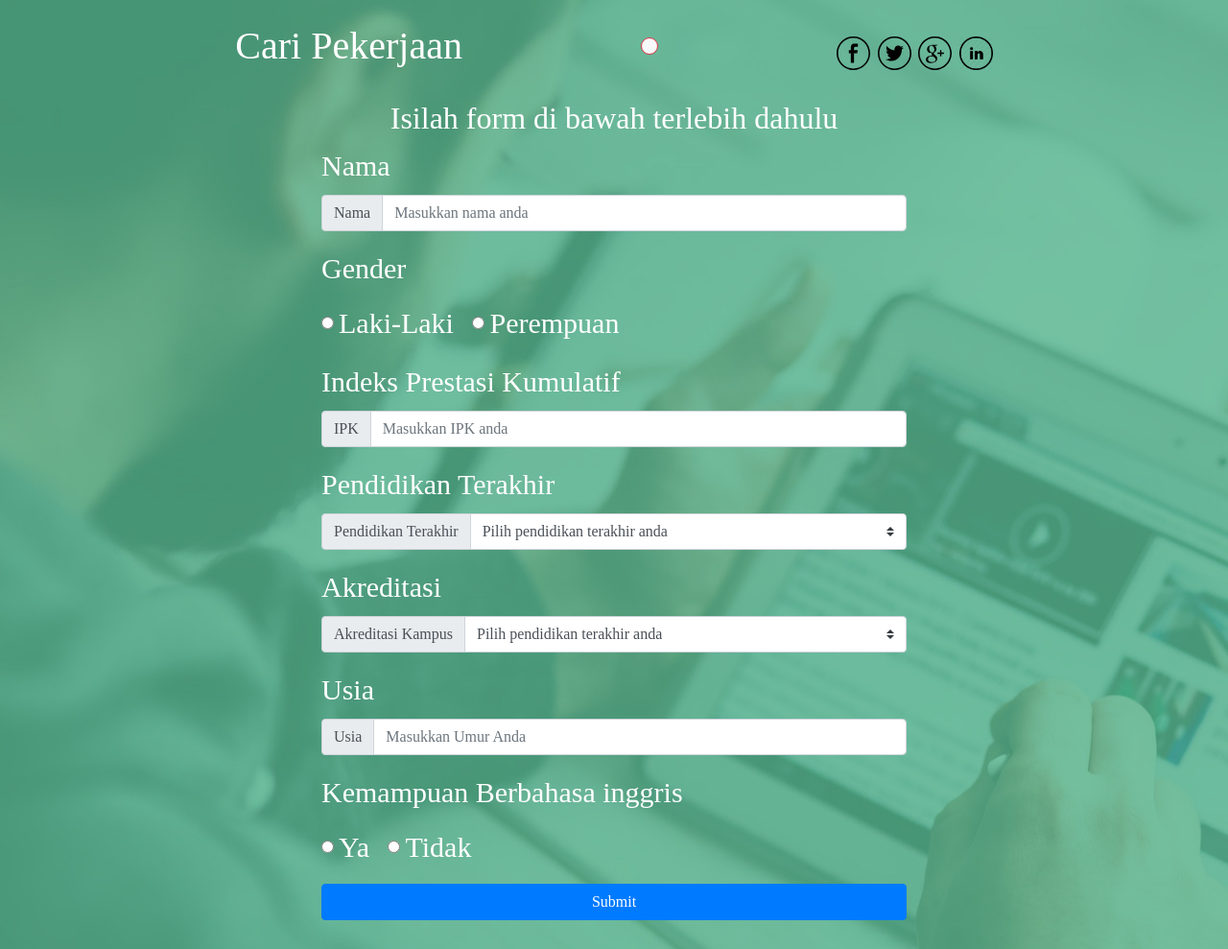
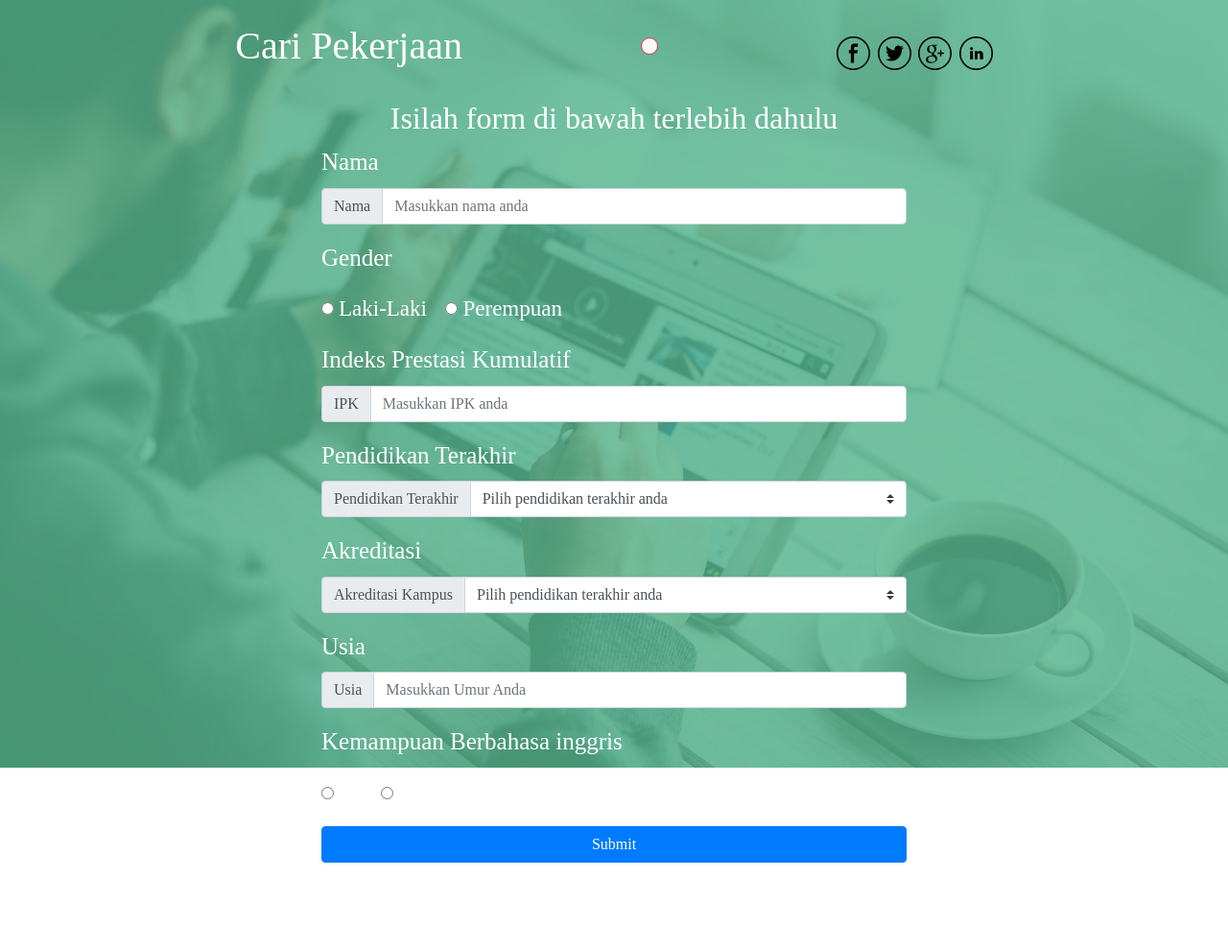
Before and after one commit to Aminkuddah/proyek2, a PHP site: page /cariPekerjaan.php in a window 1280 px wide. Shown: the whole page at 96% size. After the commit the page ends 899 px from the top, so only its background shows below. Run offline with PHP 8.4, Linux system fonts and the light colour scheme.

Commit message:
backgroun cari pekerjaan

```diff
--- a/proyek/css/cariPekerjaan.css
+++ b/proyek/css/cariPekerjaan.css
@@ -1,8 +1,8 @@
 #home{
     background-image:url(../img/caripekerjaan.jpg);
-    background-repeat: no-repeat;
-    /* background-size: cover; */
-    /* height : 100vh;  */
+    /* background-repeat: no-repeat; */
+    background-size: cover;
+    height : 100vh;
     font-family: Kelly Slab;
     font-size: 30px;
     color: white;
--- a/proyek/module/cariPekerjaan.php
+++ b/proyek/module/cariPekerjaan.php
@@ -37,7 +37,7 @@
                 <form action="../proccess/actionSPK.php" method="POST" enctype="multipart/form-data">
                 <h2 style="text-align: center;">Isilah form di bawah terlebih dahulu</h2>
                     <div class="form-group">
-                    <label for="nama">Nama</label>
+                    <label for="nama" style="font-size: 25px;">Nama</label>
                         <div class="input-group mb-3">
                             <div class="input-group-prepend">
                                 <span class="input-group-text" id="basic-addon1">Nama</span>
@@ -46,18 +46,18 @@
                         </div>
                     </div>
                     <div class="form-group">
-                        <label for="Usia">Gender</label><br>
+                        <label for="Usia" style="font-size: 25px;">Gender</label><br>
                         <div class="form-check form-check-inline">
                             <input class="form-check-input" type="radio" name="gender" id="gender1" value="laki" required>
-                            <label class="form-check-label" for="gender1">Laki-Laki</label>
+                            <label class="form-check-label" style="font-size: 23px;" for="gender1">Laki-Laki</label>
                         </div>
                         <div class="form-check form-check-inline">
                             <input class="form-check-input" type="radio" name="gender" id="gender2" value="perempuan" required>
-                            <label class="form-check-label" for="gender2">Perempuan</label>
+                            <label class="form-check-label" style="font-size: 23px;" for="gender2">Perempuan</label>
                         </div>
                     </div>
                     <div class="form-group">
-                    <label for="IPK">Indeks Prestasi Kumulatif</label>
+                    <label for="IPK" style="font-size: 25px;">Indeks Prestasi Kumulatif</label>
                         <div class="input-group mb-3">
                             <div class="input-group-prepend">
                                 <span class="input-group-text" id="basic-addon1">IPK</span>
@@ -66,7 +66,7 @@
                         </div>
                     </div>
                     <div class="form-group">
-                        <label for="pendidikanTerakhir">Pendidikan Terakhir</label>
+                        <label for="pendidikanTerakhir" style="font-size: 25px;">Pendidikan Terakhir</label>
                         <div class="input-group mb-3">
                             <div class="input-group-prepend">
                                 <label class="input-group-text" for="pendidikan">Pendidikan Terakhir</label>
@@ -81,7 +81,7 @@
                         </div>
                     </div>
                     <div class="form-group">
-                        <label for="pendidikanTerakhir">Akreditasi</label>
+                        <label for="pendidikanTerakhir" style="font-size: 25px;">Akreditasi</label>
                         <div class="input-group mb-3">
                             <div class="input-group-prepend">
                                 <label class="input-group-text" for="pendidikan">Akreditasi Kampus</label>
@@ -96,7 +96,7 @@
                         </div>
                     </div>
                     <div class="form-group">
-                        <label for="Usia">Usia</label>
+                        <label for="Usia" style="font-size: 25px;">Usia</label>
                         <div class="input-group mb-3">
                             <div class="input-group-prepend">
                                 <span class="input-group-text" id="basic-addon1">Usia</span>
@@ -105,14 +105,14 @@
                         </div>
                     </div>
                     <div class="form-group">
-                        <label for="Usia">Kemampuan Berbahasa inggris</label><br>
+                        <label for="Usia" style="font-size: 25px;">Kemampuan Berbahasa inggris</label><br>
                         <div class="form-check form-check-inline">
                             <input class="form-check-input" type="radio" name="bahasa" id="bahasa1" value="ya" required>
-                            <label class="form-check-label" for="bahasa1">Ya</label>
+                            <label class="form-check-label" style="font-size: 23px;"  for="bahasa1">Ya</label>
                         </div>
                         <div class="form-check form-check-inline">
                             <input class="form-check-input" type="radio" name="bahasa" id="bahasa2" value="tidak">
-                            <label class="form-check-label" for="bahasa2">Tidak</label>
+                            <label class="form-check-label" style="font-size: 23px;"  for="bahasa2">Tidak</label>
                         </div>
                     </div>
                     <input type="submit" name="submit" class="btn btn-primary btn-block" value="Submit"/>
```
